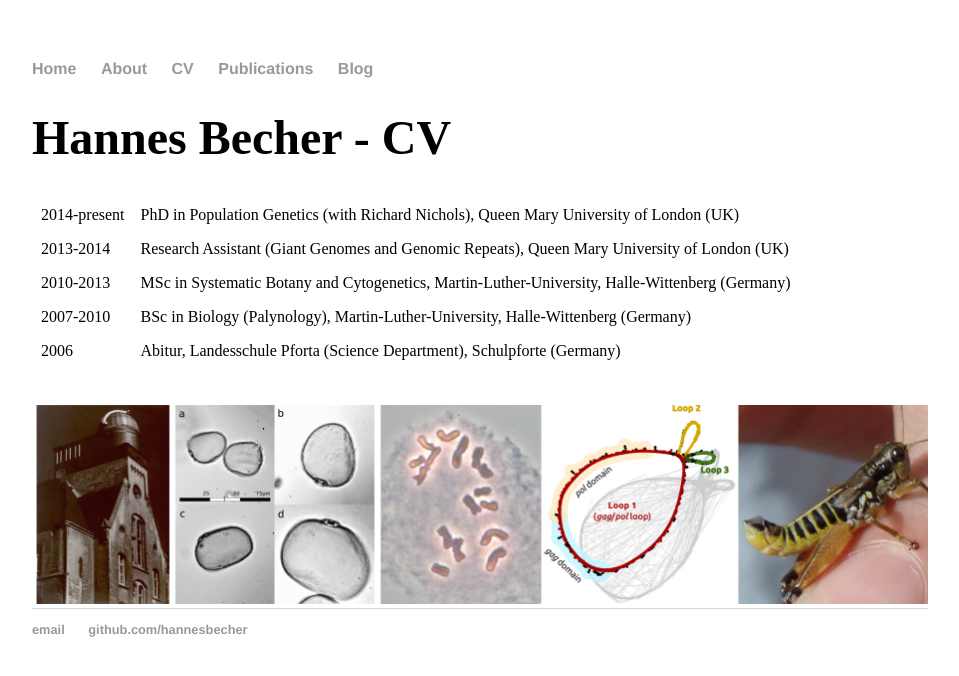
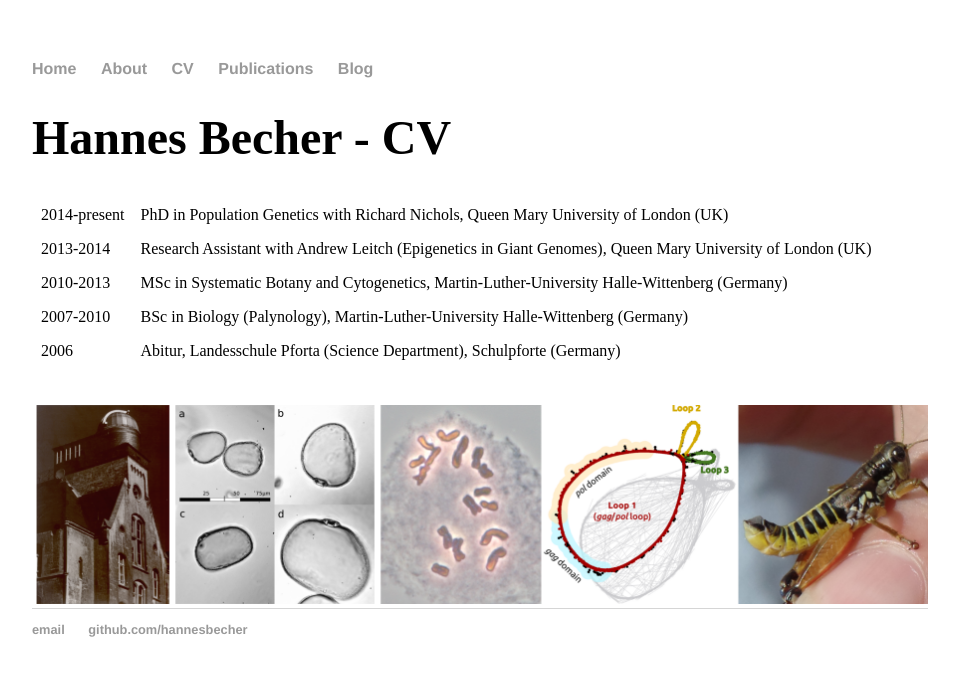
Before and after one commit to hannesbecher/hannesbecher.github.io, a Jekyll site: the page built from cv/index.html, in a window 1280 px wide. Shown: the top 676 px of the page, without its empty margins (160-1119 px from the left). Built offline with Jekyll 4.4.1, drawn with Linux system fonts in a browser that asks for light colours.

Commit message:
Update index.html

```diff
--- a/cv/index.html
+++ b/cv/index.html
@@ -9,19 +9,19 @@ title: Hannes Becher - CV
 			<tbody>
 				<tr>
 					<td>2014-present</td>
-					<td>PhD in Population Genetics (with Richard Nichols), Queen Mary University of London (UK)</td>
+					<td>PhD in Population Genetics with Richard Nichols, Queen Mary University of London (UK)</td>
 				</tr>
 				<tr>
     				<td>2013-2014</td>
-    				<td>Research Assistant (Giant Genomes and Genomic Repeats), Queen Mary University of London (UK)</td>
+    				<td>Research Assistant with Andrew Leitch (Epigenetics in Giant Genomes), Queen Mary University of London (UK)</td>
     			</tr>
 				<tr>
 					<td>2010-2013</td>
-					<td>MSc in Systematic Botany and Cytogenetics, Martin-Luther-University, Halle-Wittenberg (Germany)</td>
+					<td>MSc in Systematic Botany and Cytogenetics, Martin-Luther-University Halle-Wittenberg (Germany)</td>
 				</tr>
 				<tr>
 					<td>2007-2010</td>
-					<td>BSc in Biology (Palynology), Martin-Luther-University, Halle-Wittenberg (Germany)</td>
+					<td>BSc in Biology (Palynology), Martin-Luther-University Halle-Wittenberg (Germany)</td>
 				</tr>
 				<tr>
 					<td>2006</td>
```
